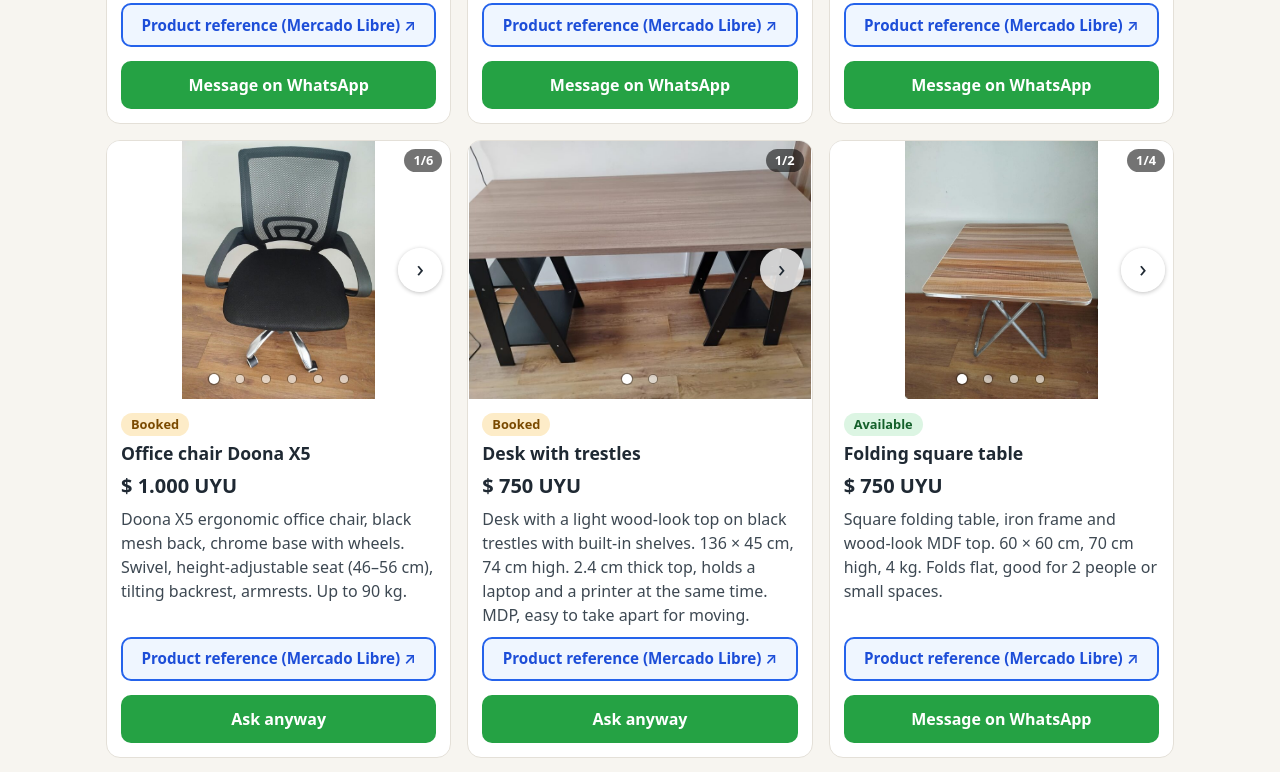
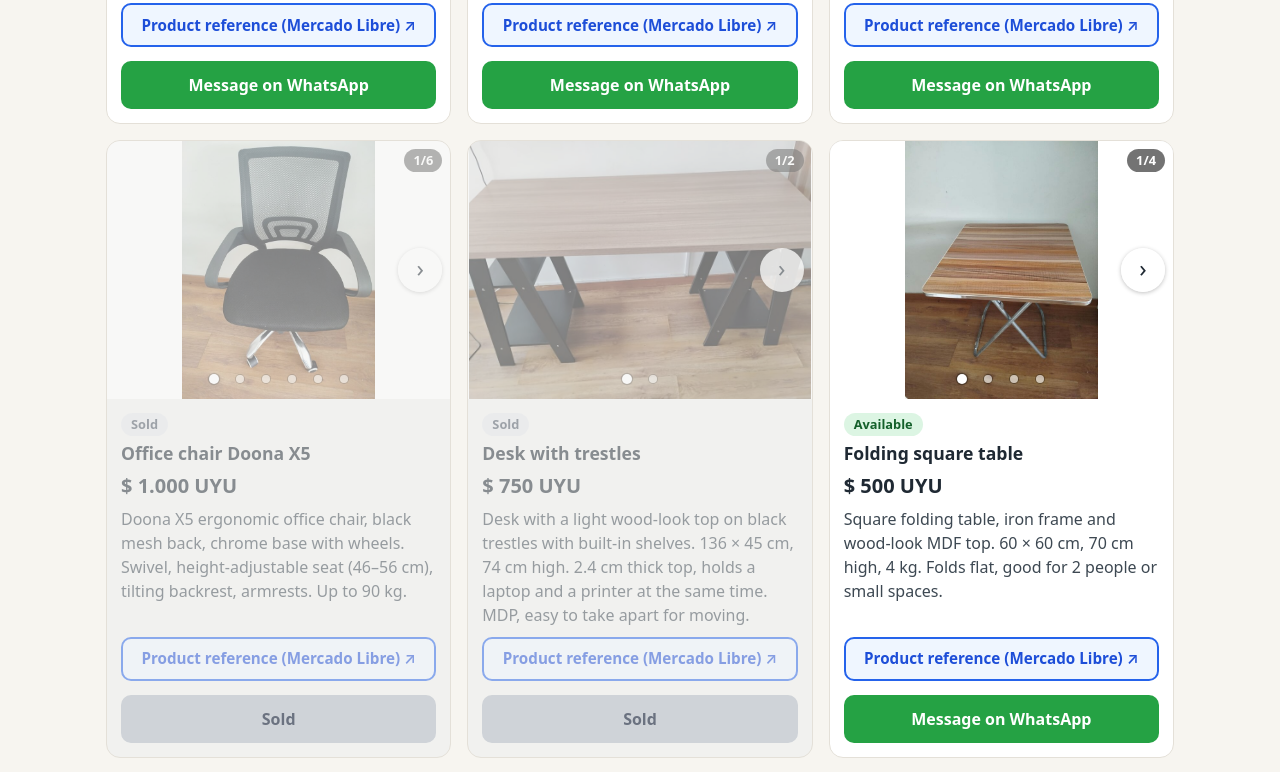
Before and after one commit to cristian-encalada/venta-mudanza, a plain HTML site: page index.html in a window 1280 px wide. Shown: the part 1410-2182 px from the top of the page. Drawn offline with Linux system fonts and the light colour scheme.

Commit message:
Mark office chair and desk as sold; lower folding table price to 500

```diff
--- a/data.js
+++ b/data.js
@@ -16,7 +16,7 @@
  *
  * Update CONFIG.lastUpdated (YYYY-MM-DD) whenever you change something.
  */
-const CONFIG = { whatsapp: "59894345476", currency: "UYU", lastUpdated: "2026-11-14" };
+const CONFIG = { whatsapp: "59894345476", currency: "UYU", lastUpdated: "2026-11-16" };
 
 const LISTINGS = [
   {
@@ -68,7 +68,7 @@ const LISTINGS = [
     images: ["images/ml-boxbed-1.jpg", "images/ml-boxbed-2.jpg", "images/ml-boxbed-3.jpg", "images/ml-boxbed-4.jpg"]
   },
   {
-    id: "chair", section: "items", status: "booked", price: 1000,
+    id: "chair", section: "items", status: "sold", price: 1000,
     title: { en: "Office chair Doona X5", es: "Silla de oficina Doona X5" },
     desc: { en: "Doona X5 ergonomic office chair, black mesh back, chrome base with wheels. Swivel, height-adjustable seat (46–56 cm), tilting backrest, armrests. Up to 90 kg.",
             es: "Silla de oficina ergonómica Doona X5, respaldo de malla negro, base cromada con ruedas. Giratoria, asiento regulable en altura (46–56 cm), respaldo basculante, apoyabrazos. Soporta hasta 90 kg." },
@@ -76,7 +76,7 @@ const LISTINGS = [
     images: ["images/real-chair-1.jpg", "images/ml-chair-1.jpg", "images/ml-chair-2.jpg", "images/ml-chair-3.jpg", "images/ml-chair-4.jpg", "images/ml-chair-5.jpg"]
   },
   {
-    id: "desk", section: "items", status: "booked", price: 750,
+    id: "desk", section: "items", status: "sold", price: 750,
     title: { en: "Desk with trestles", es: "Escritorio con caballetes" },
     desc: { en: "Desk with a light wood-look top on black trestles with built-in shelves. 136 × 45 cm, 74 cm high. 2.4 cm thick top, holds a laptop and a printer at the same time. MDP, easy to take apart for moving.",
             es: "Escritorio con tapa símil madera clara y caballetes negros con estantes integrados. 136 × 45 cm, 74 cm de alto. Tapa de 2,4 cm de espesor, soporta notebook e impresora a la vez. MDP, fácil de desarmar para trasladar." },
@@ -84,7 +84,7 @@ const LISTINGS = [
     images: ["images/real-desk-1.jpg", "images/real-desk-2.jpg"]
   },
   {
-    id: "table", section: "items", status: "available", price: 750,
+    id: "table", section: "items", status: "available", price: 500,
     title: { en: "Folding square table", es: "Mesa plegable cuadrada" },
     desc: { en: "Square folding table, iron frame and wood-look MDF top. 60 × 60 cm, 70 cm high, 4 kg. Folds flat, good for 2 people or small spaces.",
             es: "Mesa plegable cuadrada, estructura de hierro y tapa de MDF símil madera. 60 × 60 cm, 70 cm de alto, 4 kg. Se pliega, ideal para 2 personas o espacios chicos." },
--- a/index.html
+++ b/index.html
@@ -53,7 +53,7 @@
   <button type="button" class="lb-nav lb-next" id="lb-next">&#8250;</button>
 </div>
 
-<script src="data.js?v=9"></script>
+<script src="data.js?v=10"></script>
 <script src="app.js?v=8"></script>
 </body>
 </html>
```
